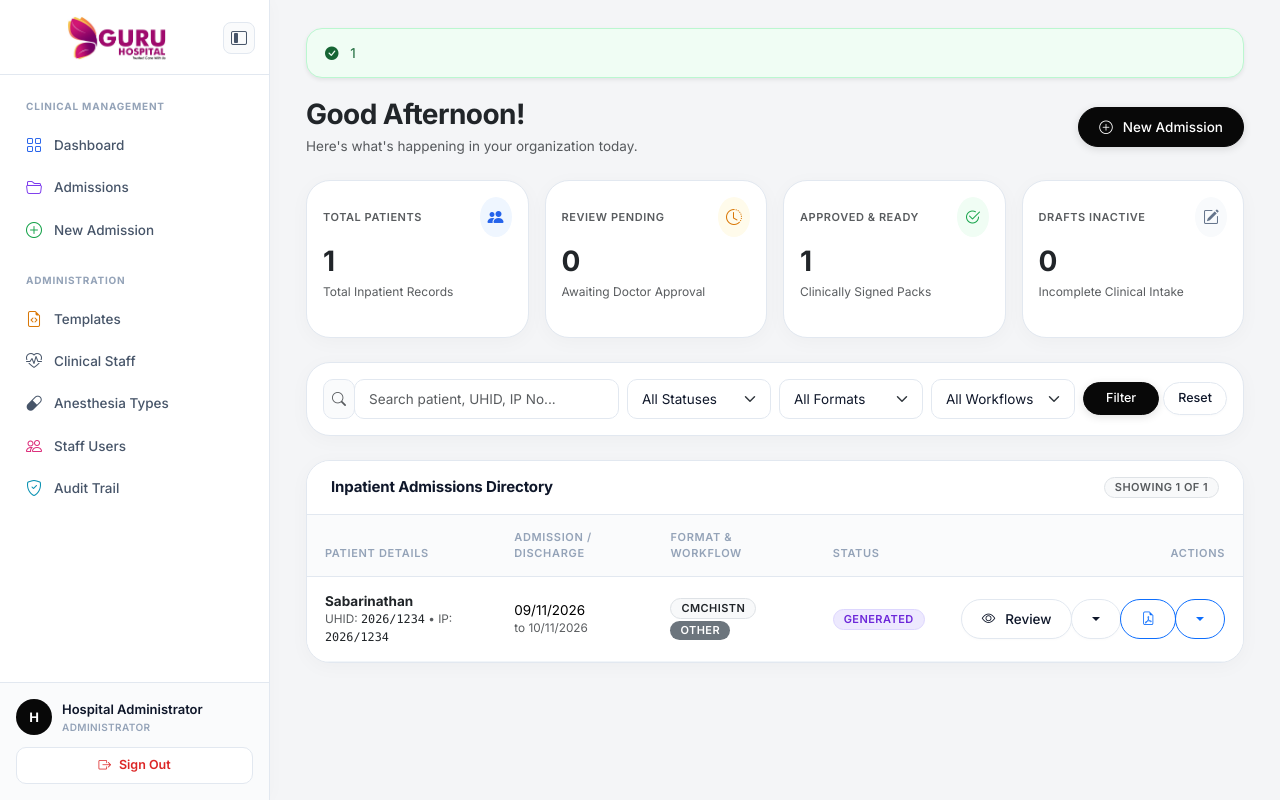
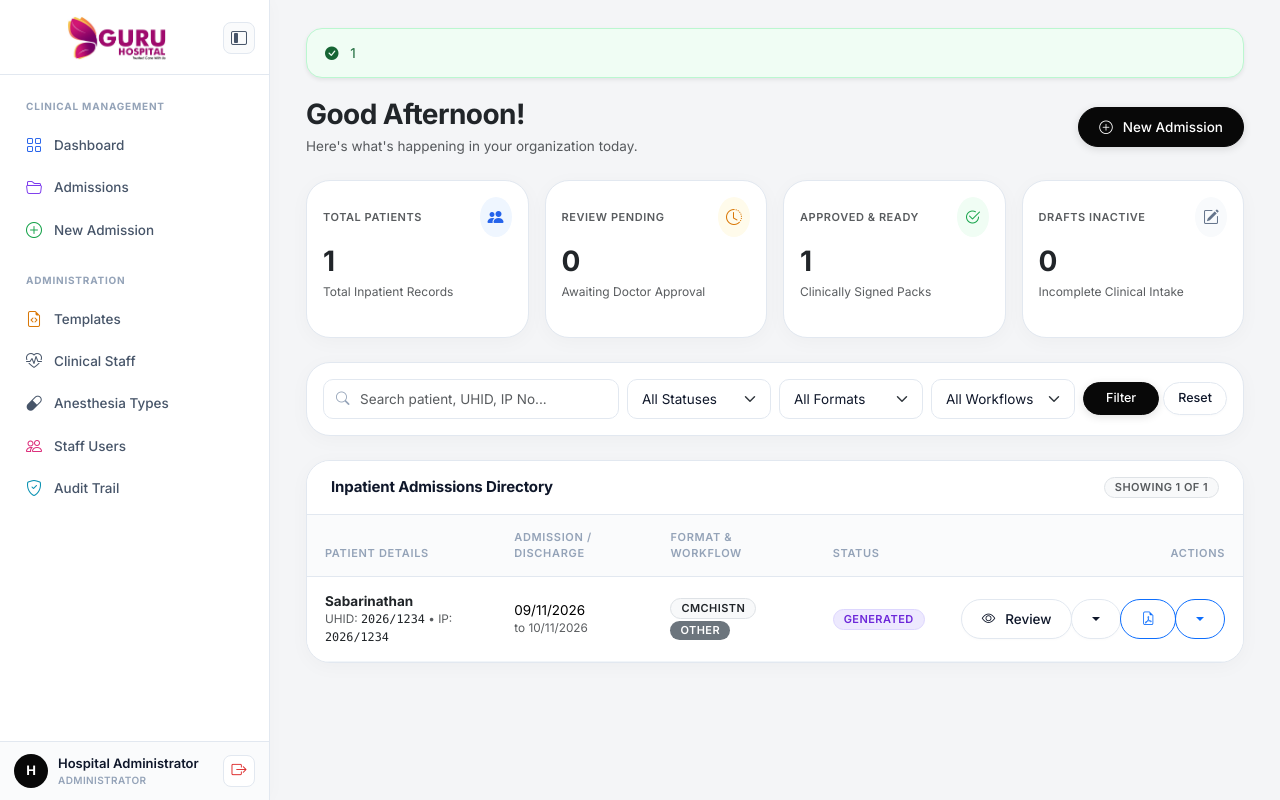
Before and after one commit to pushpaasabari/Guru_Hospital_Laravel_Blade_Design, a Laravel app: page / in a window 1280 px wide. Run offline with Laravel 12, Linux system fonts and the light colour scheme; a user stored in the database is signed in; data comes from the database, SQL or seed files in the repository; style sheets or scripts are compiled from the project's sources; some libraries are stand-ins or nearby versions.

Commit message:
fix(ui): integrate search icon inside input and compact sidebar footer with inline sign-out button

```diff
--- a/resources/css/guru-theme.css
+++ b/resources/css/guru-theme.css
@@ -499,6 +499,37 @@ body {
   border: 1px solid var(--fg-border, #e9e9e9) !important;
   color: var(--fg-text-secondary, #686868) !important;
   border-radius: var(--fg-radius-sm, 10px) !important;
+}
+
+.input-group > :not(:first-child):not(.dropdown-menu):not(.valid-tooltip):not(.valid-feedback):not(.invalid-tooltip):not(.invalid-feedback) {
+  border-top-left-radius: 0 !important;
+  border-bottom-left-radius: 0 !important;
+}
+
+.input-group > :not(:last-child):not(.dropdown-toggle):not(.dropdown-menu):not(.form-floating) {
+  border-top-right-radius: 0 !important;
+  border-bottom-right-radius: 0 !important;
+}
+
+.fg-search-input-wrap {
+  position: relative;
+  width: 100%;
+}
+
+.fg-search-input-wrap .fg-search-icon {
+  position: absolute;
+  left: 13px;
+  top: 50%;
+  transform: translateY(-50%);
+  color: var(--fg-text-muted, #94a3b8);
+  font-size: 13.5px;
+  line-height: 1;
+  pointer-events: none;
+  z-index: 2;
+}
+
+.fg-search-input-wrap .form-control {
+  padding-left: 36px !important;
 }
 
 .fg-prefix-select {
@@ -1040,7 +1071,7 @@ body {
 }
 
 .fg-sidebar-footer {
-  padding: 16px;
+  padding: 12px 14px;
   border-top: 1px solid var(--fg-border, #e9e9e9);
   background: var(--fg-surface-soft, #fafbfc);
 }
@@ -1049,12 +1080,12 @@ body {
   display: flex;
   align-items: center;
   gap: 10px;
-  margin-bottom: 12px;
+  margin-bottom: 0;
 }
 
 .fg-sidebar-user-avatar {
-  width: 36px;
-  height: 36px;
+  width: 34px;
+  height: 34px;
   border-radius: 50%;
   background: var(--fg-primary, #080808);
   color: #ffffff;
@@ -1088,24 +1119,24 @@ body {
   letter-spacing: 0.04em;
 }
 
-.fg-sidebar-logout-btn {
-  width: 100%;
-  display: flex;
+.fg-sidebar-logout-icon-btn {
+  width: 32px;
+  height: 32px;
+  display: inline-flex;
   align-items: center;
   justify-content: center;
-  gap: 8px;
-  padding: 8px 12px;
-  font-size: 12.5px;
-  font-weight: 600;
+  border-radius: 8px;
+  font-size: 15px;
   color: #dc2626;
   background: #ffffff;
   border: 1px solid var(--fg-border, #e9e9e9);
-  border-radius: 10px;
   cursor: pointer;
   transition: all 0.15s ease;
+  padding: 0;
+  flex-shrink: 0;
 }
 
-.fg-sidebar-logout-btn:hover {
+.fg-sidebar-logout-icon-btn:hover {
   background: #fef2f2;
   border-color: #fecaca;
   color: #b91c1c;
@@ -1199,31 +1230,28 @@ body {
 
   /* Footer adjustments in icon menu mode */
   .fg-app-shell.sidebar-collapsed .fg-sidebar-footer {
-    padding: 14px 8px;
+    padding: 12px 8px;
     display: flex;
     flex-direction: column;
     align-items: center;
   }
 
   .fg-app-shell.sidebar-collapsed .fg-sidebar-user-card {
-    margin-bottom: 8px;
+    margin-bottom: 0;
     justify-content: center;
+    flex-direction: column;
+    gap: 8px;
   }
 
   .fg-app-shell.sidebar-collapsed .fg-sidebar-user-meta {
     display: none !important;
   }
 
-  .fg-app-shell.sidebar-collapsed .fg-sidebar-logout-btn {
-    width: 38px;
-    height: 38px;
+  .fg-app-shell.sidebar-collapsed .fg-sidebar-logout-icon-btn {
+    width: 36px;
+    height: 36px;
     padding: 0;
-    border-radius: 10px;
-    justify-content: center;
-  }
-
-  .fg-app-shell.sidebar-collapsed .fg-sidebar-logout-btn span {
-    display: none !important;
+    border-radius: 8px;
   }
 }
 
--- a/resources/js/Components/Sidebar.tsx
+++ b/resources/js/Components/Sidebar.tsx
@@ -229,7 +229,7 @@ export default function Sidebar({ collapsed = false, onToggleCollapse }: Sidebar
           </div>
         </div>
 
-        {/* Sidebar Footer: Staff User Card & Logout */}
+        {/* Sidebar Footer: Staff User Card & Inline Logout */}
         {user && (
           <div className="fg-sidebar-footer">
             <div className="fg-sidebar-user-card" title={`${user.name} (${user.role?.replace(/_/g, ' ')})`}>
@@ -252,14 +252,17 @@ export default function Sidebar({ collapsed = false, onToggleCollapse }: Sidebar
                   </div>
                 )}
               </div>
+              <form onSubmit={handleLogout} className="m-0 p-0 flex-shrink-0">
+                <button
+                  type="submit"
+                  className="fg-sidebar-logout-icon-btn"
+                  title="Sign Out"
+                  aria-label="Sign Out"
+                >
+                  <i className="bi bi-box-arrow-right"></i>
+                </button>
+              </form>
             </div>
-
-            <form onSubmit={handleLogout}>
-              <button type="submit" className="fg-sidebar-logout-btn" title="Sign Out">
-                <i className="bi bi-box-arrow-right"></i>
-                <span>Sign Out</span>
-              </button>
-            </form>
           </div>
         )}
       </aside>
--- a/resources/js/Pages/Admissions/Index.tsx
+++ b/resources/js/Pages/Admissions/Index.tsx
@@ -96,11 +96,11 @@ export default function AdmissionsIndex({ admissions, filters = {}, auth }: Prop
         <div className="card-body p-3">
           <form onSubmit={handleFilter} className="row g-2 align-items-center">
             <div className="col-md-4">
-              <div className="input-group input-group-sm">
-                <span className="input-group-text bg-light"><i className="bi bi-search"></i></span>
+              <div className="fg-search-input-wrap">
+                <i className="bi bi-search fg-search-icon" aria-hidden="true"></i>
                 <input
                   type="text"
-                  className="form-control"
+                  className="form-control form-control-sm"
                   placeholder="Search Patient, UHID, IP No..."
                   value={search}
                   onChange={(e) => setSearch(e.target.value)}
--- a/resources/js/Pages/Dashboard.tsx
+++ b/resources/js/Pages/Dashboard.tsx
@@ -184,13 +184,11 @@ export default function Dashboard({ counts, admissions, filters = {}, auth }: Pr
         <div className="card-body p-3">
           <form onSubmit={handleFilter} className="row g-2 align-items-center">
             <div className="col-md-4">
-              <div className="input-group input-group-sm">
-                <span className="input-group-text bg-white border-end-0">
-                  <i className="bi bi-search text-muted"></i>
-                </span>
+              <div className="fg-search-input-wrap">
+                <i className="bi bi-search fg-search-icon" aria-hidden="true"></i>
                 <input
                   type="text"
-                  className="form-control border-start-0"
+                  className="form-control form-control-sm"
                   placeholder="Search patient, UHID, IP No..."
                   value={search}
                   onChange={(e) => setSearch(e.target.value)}
@@ -306,8 +304,8 @@ export default function Dashboard({ counts, admissions, filters = {}, auth }: Pr
                         {item.surgery_type === 'delivery'
                           ? `Delivery (${item.newborns?.length || 0})`
                           : item.surgery_type === 'medical'
-                          ? 'Medical'
-                          : 'Other'}
+                            ? 'Medical'
+                            : 'Other'}
                       </span>
                     </td>
                     <td>
```
